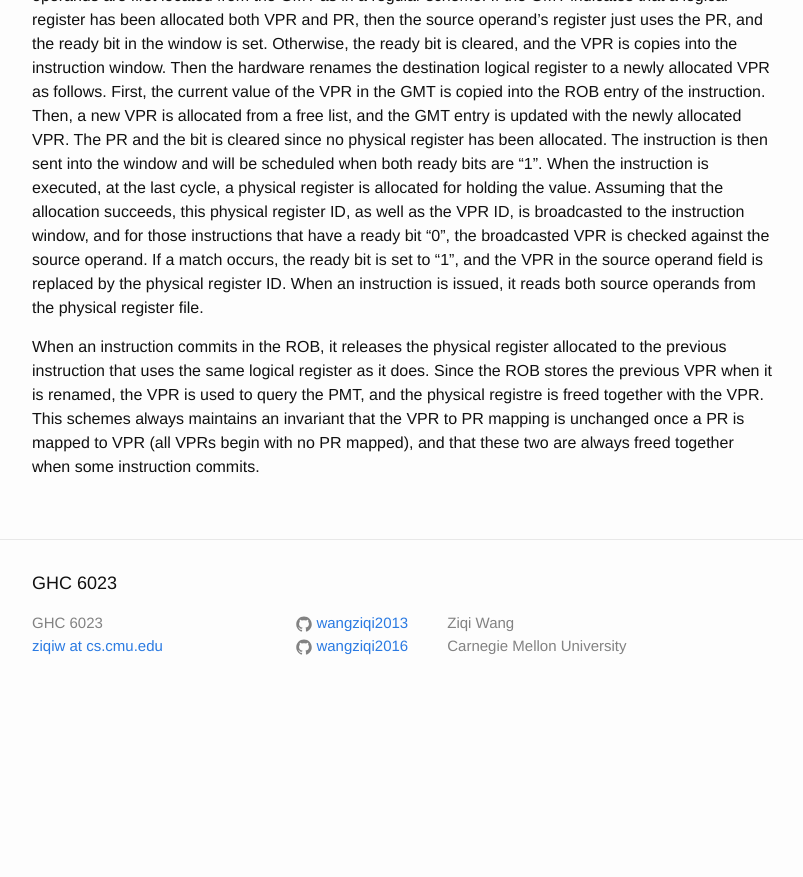
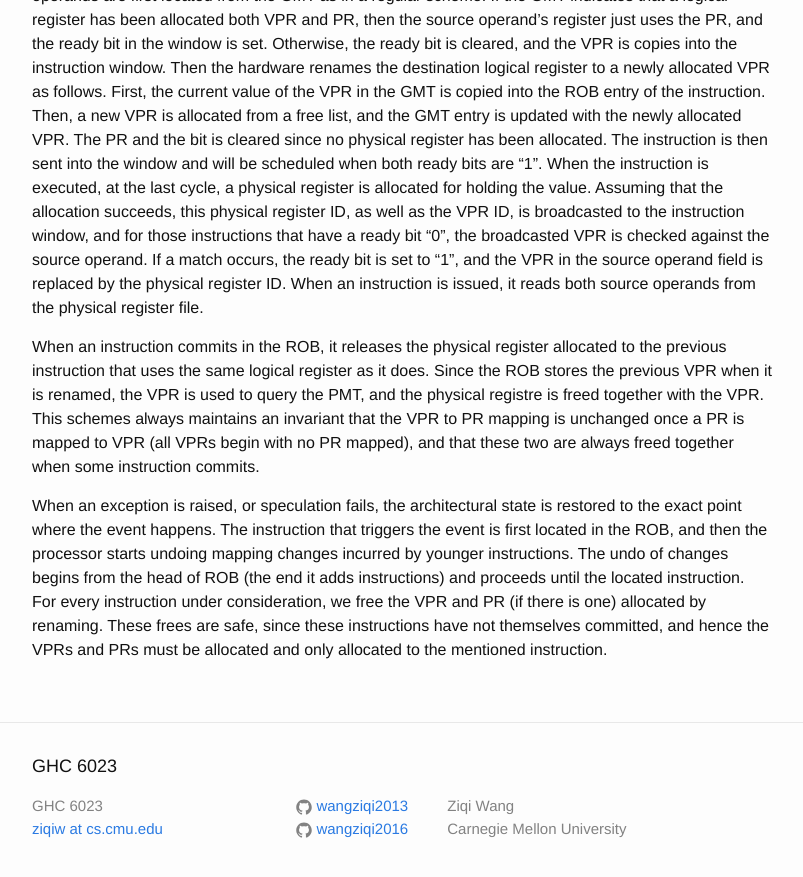
Before and after one commit to wangziqi2013/wangziqi2013.github.io, a Jekyll site: the page built from _posts/2019-08-29-Dynamic-Reg-Renaming-Through-VP-Registers.markdown, in a window 1280 px wide and 900 px high, scrolled down 2062 px. Shown: the top 877 px of the window, without its empty margins (238-1041 px from the left). Built offline with Jekyll 4.4.1, drawn with Linux system fonts in a browser that asks for light colours; before the commit the page ends 2779 px from its top, so only the background shows below that.

Commit message:
Adding recovery

```diff
--- a/_posts/2019-08-29-Dynamic-Reg-Renaming-Through-VP-Registers.markdown
+++ b/_posts/2019-08-29-Dynamic-Reg-Renaming-Through-VP-Registers.markdown
@@ -88,3 +88,10 @@ uses the same logical register as it does. Since the ROB stores the previous VPR
 to query the PMT, and the physical registre is freed together with the VPR. This schemes always maintains an invariant that
 the VPR to PR mapping is unchanged once a PR is mapped to VPR (all VPRs begin with no PR mapped), and that these two are
 always freed together when some instruction commits.
+
+When an exception is raised, or speculation fails, the architectural state is restored to the exact point where the event
+happens. The instruction that triggers the event is first located in the ROB, and then the processor starts undoing
+mapping changes incurred by younger instructions. The undo of changes begins from the head of ROB (the end it adds
+instructions) and proceeds until the located instruction. For every instruction under consideration, we free the VPR and
+PR (if there is one) allocated by renaming. These frees are safe, since these instructions have not themselves committed,
+and hence the VPRs and PRs must be allocated and only allocated to the mentioned instruction.
```
